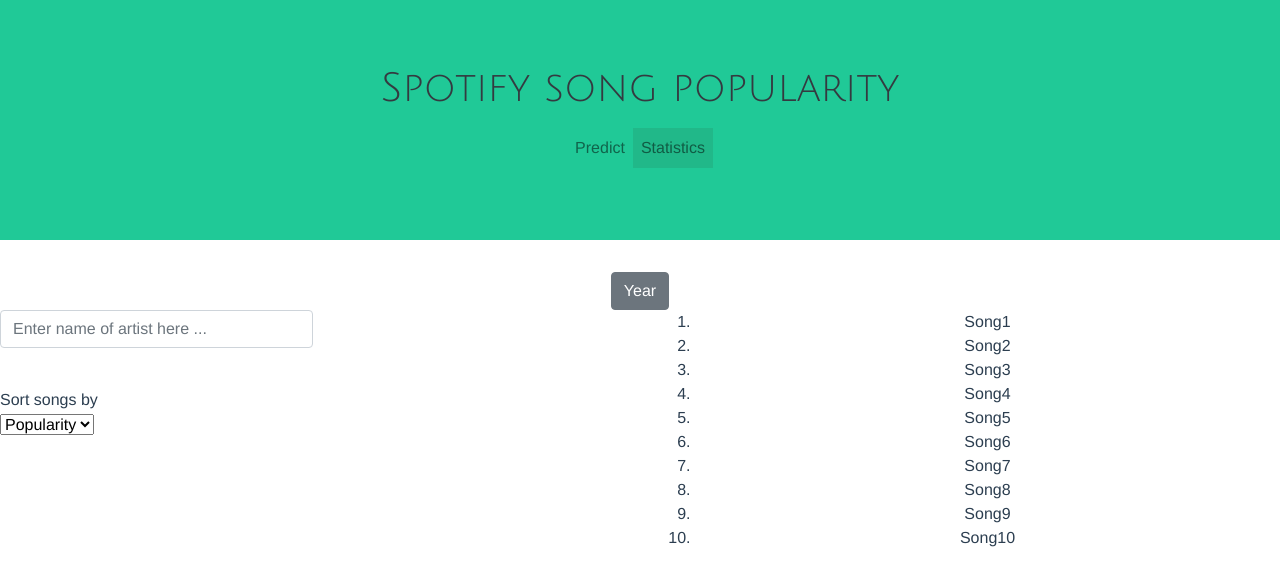
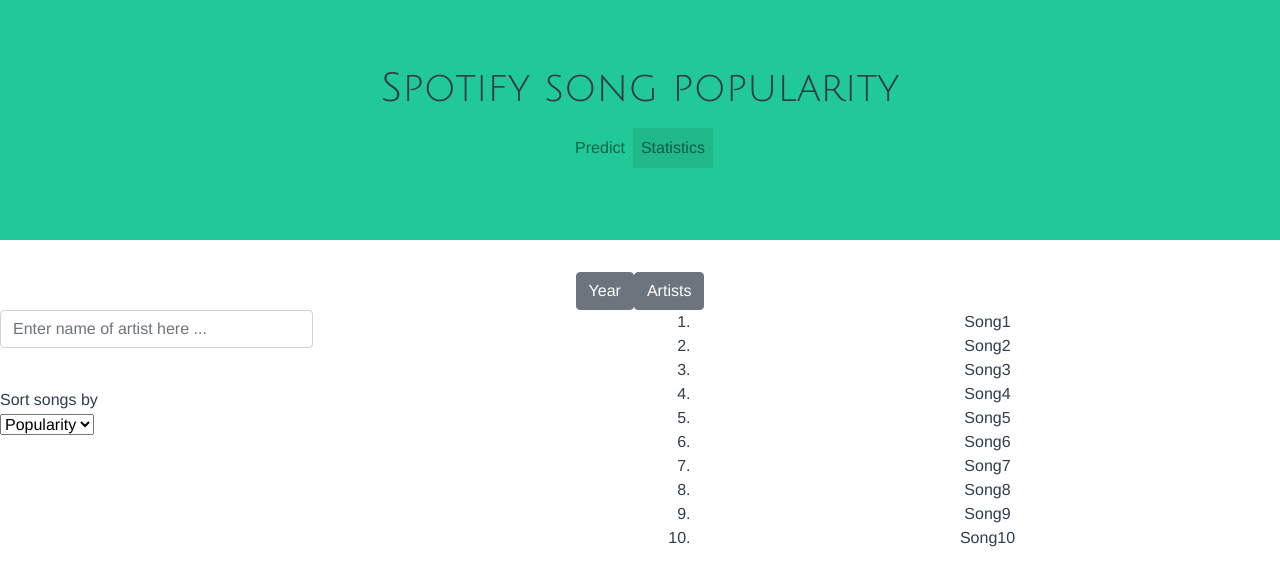
Before and after one commit to tomisek/AIPWS-grupp3, a Vue app in the folder frontend/: page /statistics/artists in a window 1280 px wide. Shown: the top 586 px of the page. Built offline with nearby package versions, Linux system fonts and the light colour scheme.

Commit message:
updated artist button

```diff
--- a/frontend/src/components/Buttons.vue
+++ b/frontend/src/components/Buttons.vue
@@ -2,8 +2,8 @@
   <main>
       <div class="btn-group" role="group" aria-label="Basic example">
         <router-link to="/statistics/viewstat"><button type="button" class="btn btn-secondary">Year</button></router-link>
-        <!-- <router-link to="/artists"><button type="button" class="btn btn-secondary">Artists</button></router-link>
-        <router-link to="/genres"><button type="button" disabled class="btn btn-secondary">Genre</button></router-link> -->
+        <router-link to="/statistics/artists"><button type="button" class="btn btn-secondary">Artists</button></router-link>
+        <!-- <router-link to="/genres"><button type="button" disabled class="btn btn-secondary">Genre</button></router-link> -->
       </div>
   </main>
 </template>
```
